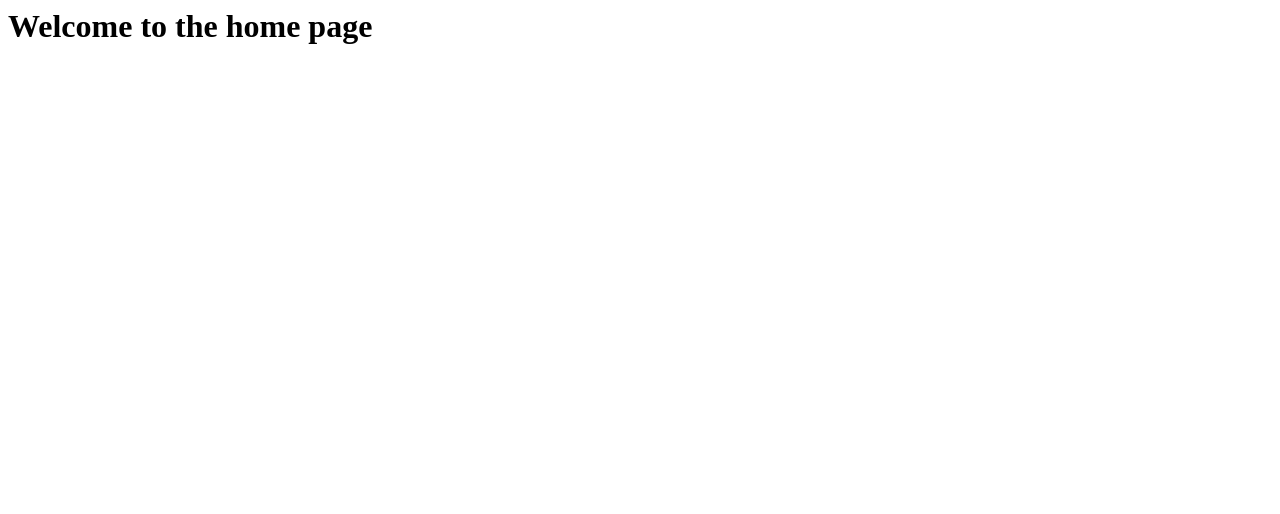
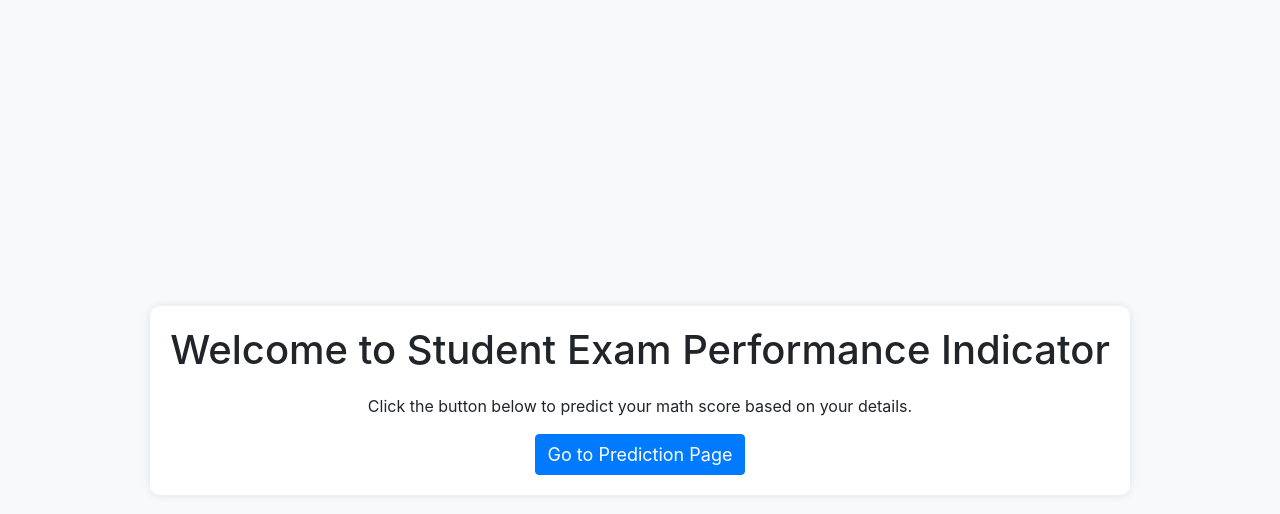
Before and after one commit to AmmanSajid1/End-to-End-ML-Project-Student-Performance, a Flask app: page / in a window 1280 px wide. Shown: the top 514 px of the page. Run offline with Flask 3, Linux system fonts and the light colour scheme; some libraries are stand-ins or nearby versions.

Commit message:
Updated Flask Web App Templates

```diff
--- a/templates/index.html
+++ b/templates/index.html
@@ -1 +1,40 @@
-<h1>Welcome to the home page</h1>
+<!DOCTYPE html>
+<html lang="en">
+<head>
+    <meta charset="UTF-8">
+    <meta name="viewport" content="width=device-width, initial-scale=1.0">
+    <title>Welcome to Student Exam Performance Indicator</title>
+    <link href="https://maxcdn.bootstrapcdn.com/bootstrap/4.5.2/css/bootstrap.min.css" rel="stylesheet">
+    <style>
+        body {
+            display: flex;
+            justify-content: center;
+            align-items: center;
+            height: 100vh;
+            background-color: #f8f9fa;
+        }
+        .welcome-container {
+            text-align: center;
+            padding: 20px;
+            background-color: #ffffff;
+            border-radius: 10px;
+            box-shadow: 0 0 10px rgba(0, 0, 0, 0.1);
+        }
+        .welcome-container h1 {
+            margin-bottom: 20px;
+        }
+        .btn-primary {
+            font-size: 18px;
+        }
+    </style>
+</head>
+<body>
+    <div class="welcome-container">
+        <h1>Welcome to Student Exam Performance Indicator</h1>
+        <p>Click the button below to predict your math score based on your details.</p>
+        <a href="{{ url_for('predict_datapoint') }}" class="btn btn-primary">Go to Prediction Page</a>
+    </div>
+    <script src="https://ajax.googleapis.com/ajax/libs/jquery/3.5.1/jquery.min.js"></script>
+    <script src="https://maxcdn.bootstrapcdn.com/bootstrap/4.5.2/js/bootstrap.min.js"></script>
+</body>
+</html>
```
